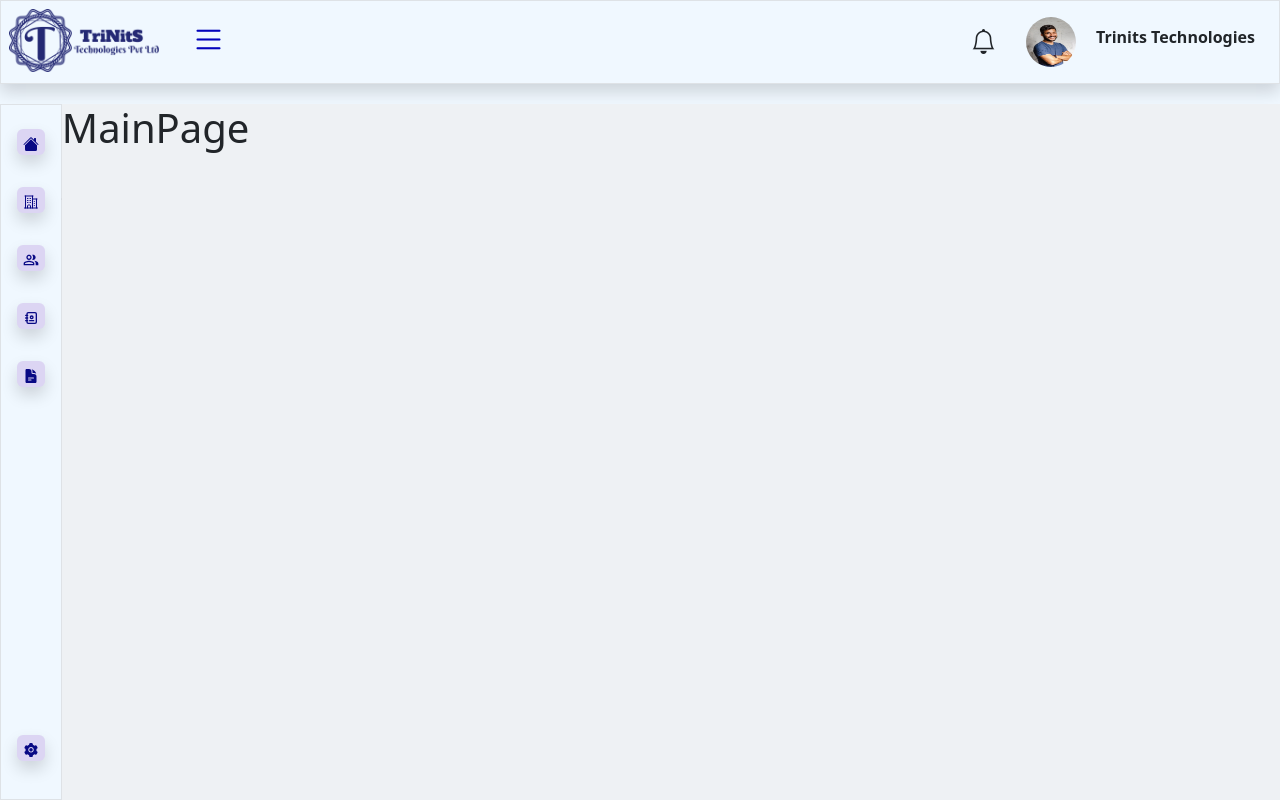
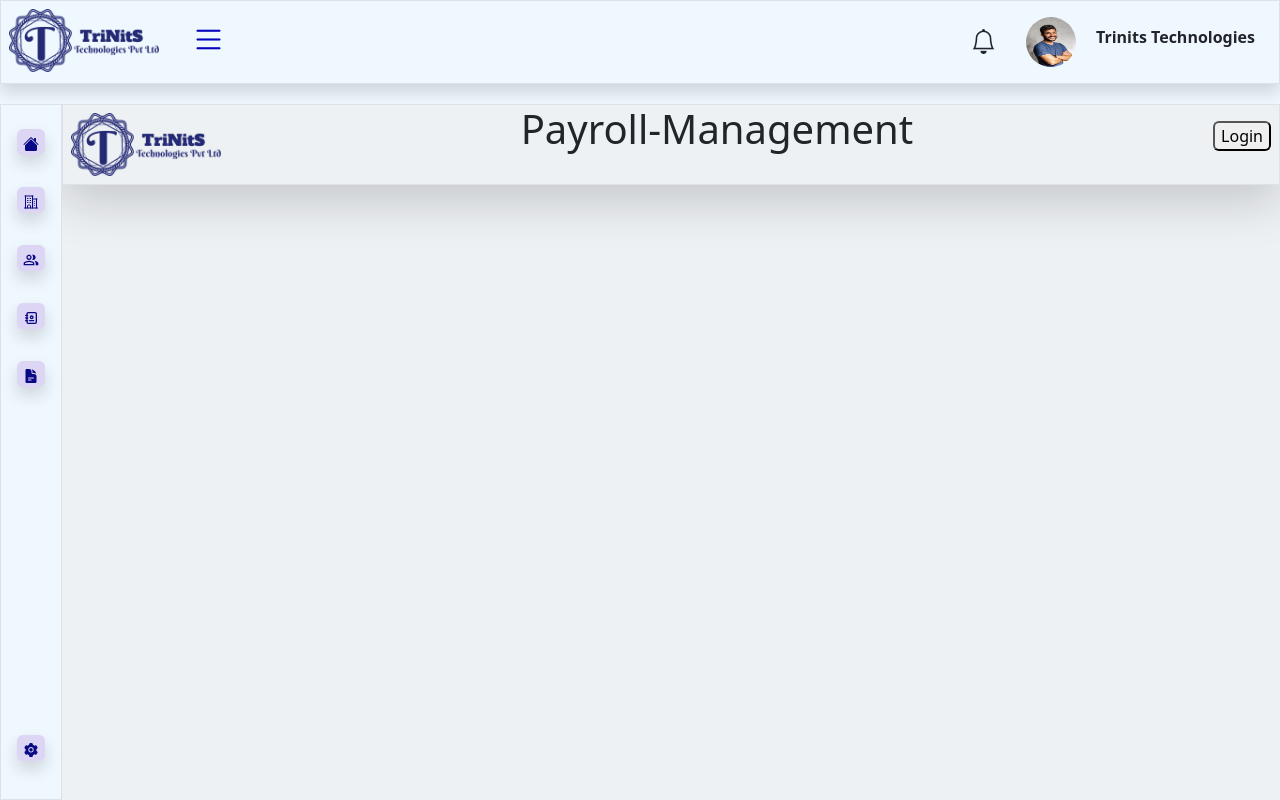
Before and after one commit to TriNitSTechnologies/payroll-management, a React (Create React App) app in the folder ui/: page /Mainpage in a window 1280 px wide. Built offline with nearby package versions, Linux system fonts and the light colour scheme.

Commit message:
new changes add

```diff
--- a/ui/package.json
+++ b/ui/package.json
@@ -4,6 +4,7 @@
   "private": true,
   "dependencies": {
     "@react-icons/all-files": "^4.1.0",
+    "@reduxjs/toolkit": "^1.9.0",
     "@testing-library/jest-dom": "^5.16.5",
     "@testing-library/react": "^13.4.0",
     "@testing-library/user-event": "^13.5.0",
@@ -14,6 +15,7 @@
     "react-axios": "^2.0.6",
     "react-dom": "^18.2.0",
     "react-icons": "^4.6.0",
+    "react-redux": "^8.0.5",
     "react-router-dom": "^5.3.4",
     "react-scripts": "5.0.1",
     "react-toastify": "^9.1.1",
--- a/ui/src/Components/Header/Header.js
+++ b/ui/src/Components/Header/Header.js
@@ -1,11 +1,13 @@
 import "./Header.css";
 import logo from "../Image/logo-dark.png";
 import photo from "../Image/pexels-photo.jpeg";
+
 
 function Header({handlesidebarstatus}) {
   return (
     <div className="border d-flex shadow">
       <div className="d-flex">
+
         <div>
           <img
             src={logo}
--- a/ui/src/Components/LoginPage/Login.js
+++ b/ui/src/Components/LoginPage/Login.js
@@ -1,11 +1,15 @@
-import axios from "axios";
+
 import { ErrorMessage, Field, Form, Formik } from "formik";
+import { useDispatch } from "react-redux";
 import { Link } from "react-router-dom";
 import * as Yup from "yup";
+import { logindata } from "../Store/LoginSice";
 
 export default function Login() {
+  const loginpage = useDispatch()
   return (
     <>
+
       <div className="w-100">
         <Formik
           initialValues={{
@@ -17,12 +21,10 @@ export default function Login() {
             password: Yup.string().required("Password is Required").trim(),
           })}
           onSubmit={(values) => {
-            axios
-              .post(
-                "https://trinitstechnologies.com/demo/api/v1/user/login",
-                values
-              )
-              .then((response) => {});
+
+            loginpage(logindata(values))
+
+
           }}
         >
           <div className="formbg">
--- a/ui/src/Components/MainPage/MainPage.js
+++ b/ui/src/Components/MainPage/MainPage.js
@@ -1,7 +1,28 @@
+import { Link } from "react-router-dom";
+import logo from "../Image/logo-dark.png";
+
+
 export default function MainPage(){
 return(
     <div>
-        <h1>MainPage</h1>
+        <div className="d-flex  border justify-content-between shadow-lg">
+        <div>
+          <img
+            src={logo}
+            alt="it represents company logo"
+            className="logo m-2"
+          />
+        </div>
+        <div >
+            <h1> Payroll-Management</h1>
+        </div>
+        <div className="mt-2 p-2 selected:hover rounded">
+            <Link to="/login">
+            <button className="rounded ">Login</button>
+            </Link>
+        </div>
+        </div>
+
     </div>
 )
 
--- /dev/null
+++ b/ui/src/Components/Store/LoginSice.js
@@ -0,0 +1,44 @@
+import { createAsyncThunk, createSlice } from "@reduxjs/toolkit"
+import axios from "axios"
+
+export const logindata=createAsyncThunk('user/logindata',async (payload)=>{
+
+    axios.post('https://trinitstechnologies.com/demo/api/v1/user/login',payload).then((Response) =>{
+
+    console.log(Response)
+    }).catch(error=>{
+        console.log(error)
+    })
+
+
+
+})
+
+const initialState ={
+    username:""
+
+}
+
+export const counterSlice = createSlice({
+    name: 'username',
+    initialState,
+    reducers: {
+        loginSlice:(State,action) =>{
+            State.username=action.payload
+        }
+
+
+
+    },
+    extraReducers(builder) {
+        builder.addCase(logindata.fulfilled, (state, action) => {
+          console.log(action.payload);
+          state.users = state.users.concat(action.payload)
+          return action.payload;
+        })
+      }
+
+})
+export const {loginSlice} = counterSlice.actions;
+
+export default counterSlice.reducer;
--- /dev/null
+++ b/ui/src/Components/Store/Strore.js
@@ -0,0 +1,10 @@
+import { configureStore } from "@reduxjs/toolkit";
+import { loginSlice } from "./LoginSice";
+
+
+export let Store = configureStore({
+    reducer :{
+        login:loginSlice
+    }
+
+})
--- a/ui/src/index.js
+++ b/ui/src/index.js
@@ -4,13 +4,17 @@ import './index.css';
 import App from './App';
 import reportWebVitals from './reportWebVitals';
 import { BrowserRouter } from 'react-router-dom';
+import { Provider } from 'react-redux';
+import { Store } from './Components/Store/Strore';
 
 const root = ReactDOM.createRoot(document.getElementById('root'));
 root.render(
 
   <React.StrictMode>
     <BrowserRouter>
+    <Provider  store={Store}>
     <App/>
+    </Provider>
     </BrowserRouter>
   </React.StrictMode>
 );
```
Also changed, not shown: 1 other file (tests, documents, lock files or other folders).
